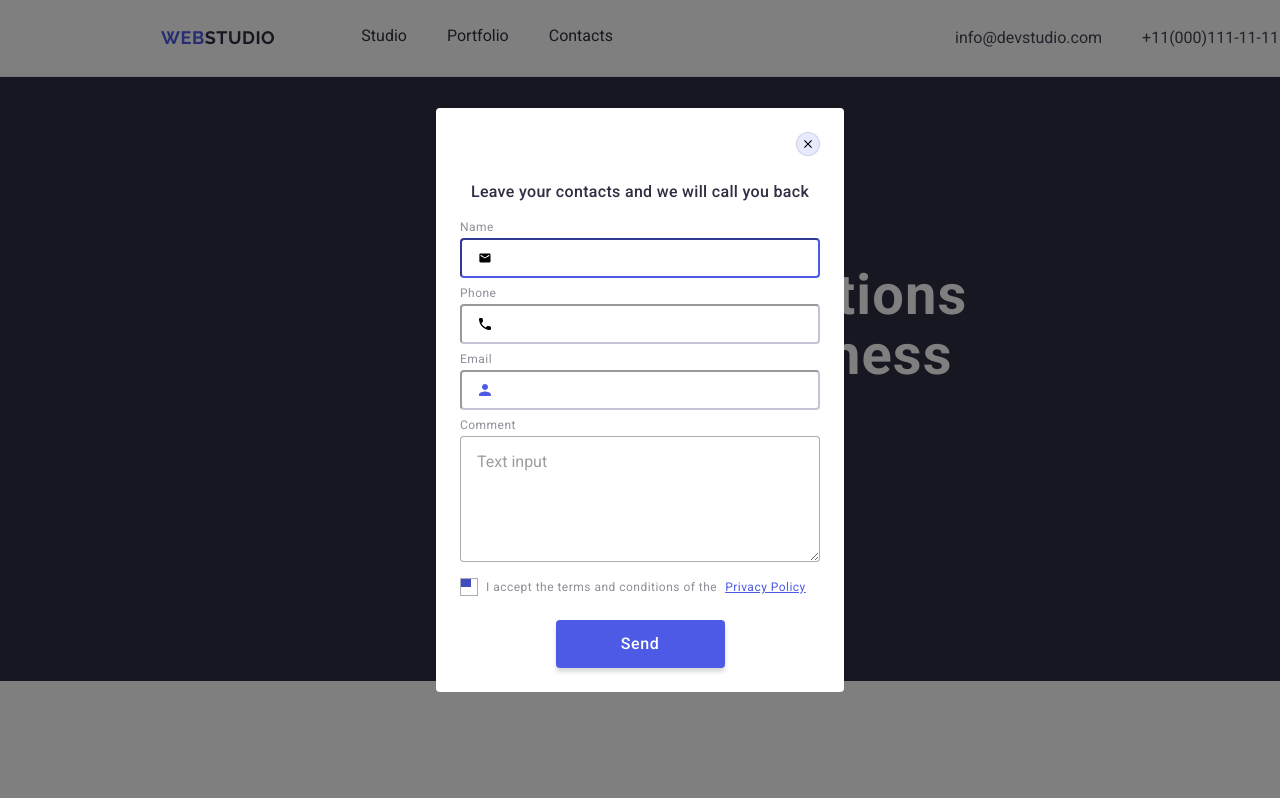
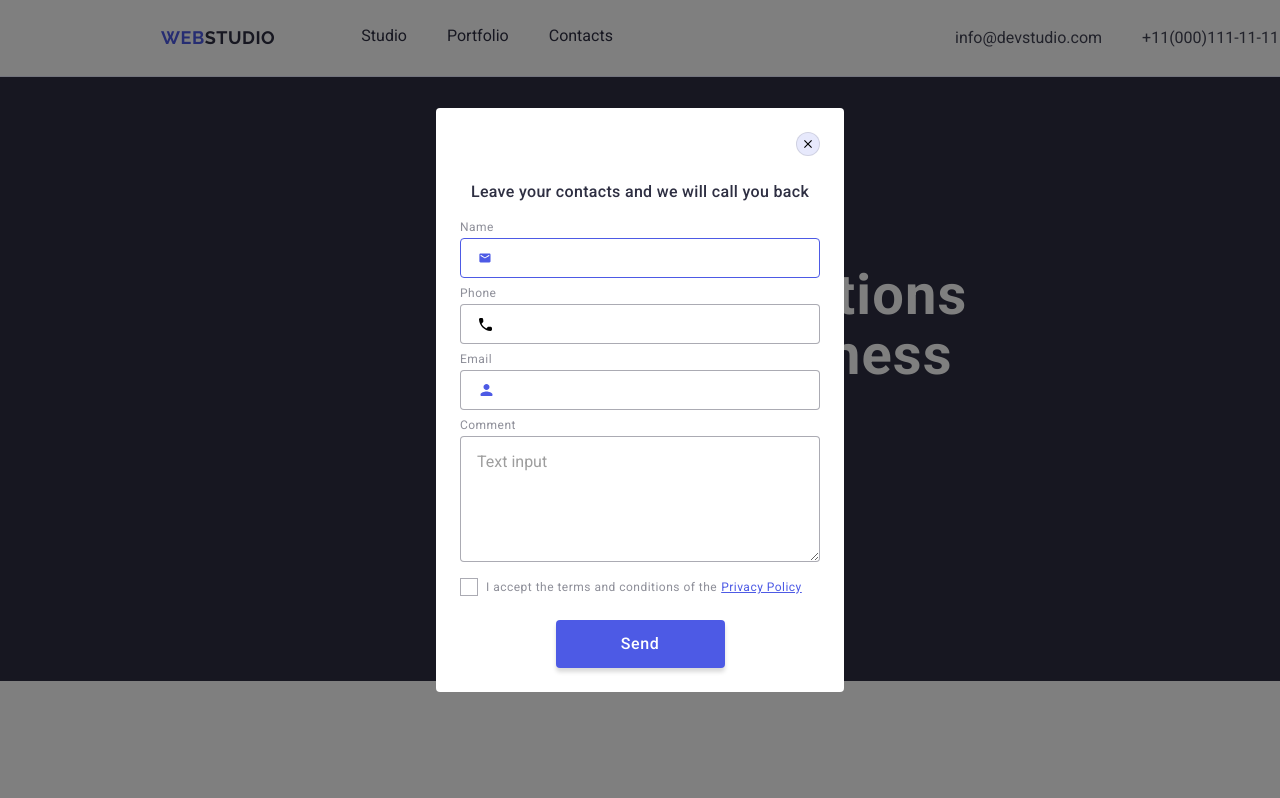
Before and after one commit to fuaterbey/goit-markup-hw-05, a plain HTML site: page index.html in a window 1280 px wide. Shown: the top 798 px of the page. Drawn offline with nearby package versions, Linux system fonts and the light colour scheme.

Commit message:
css is updated.

```diff
--- a/css/styles.css
+++ b/css/styles.css
@@ -56,7 +56,12 @@ body {
 
 }
 
+.form-close-icon {
 
+    width: 8px;
+    height: 8px;
+
+}
 
 /*
 --------------------------------------------------------------------------
@@ -71,22 +76,18 @@ SADECE ICON ÜZERİNE GELİNDİĞİNDE ARKA FON'LA BİRLİKTE DEĞİŞİM İSTİ
 --------------------------------------------------------------------------
 */
 
+.form-closing:hover {
+    background-color: rgba(64, 75, 191, 1);
+    transition-duration: 250ms;
+    transition-timing-function: cubic-bezier(0.4, 0, 0.2, 1);
+
+}
 
 .form-closing:hover .form-close-icon {
     fill: white;
     transition-duration: 250ms;
     transition-timing-function: cubic-bezier(0.4, 0, 0.2, 1);
 }
-
-
-.form-close-icon {
-
-    width: 8px;
-    height: 8px;
-
-  }
-
-
 
 .baslik-modal{
     font-weight: 500;
@@ -116,21 +117,13 @@ SADECE ICON ÜZERİNE GELİNDİĞİNDE ARKA FON'LA BİRLİKTE DEĞİŞİM İSTİ
     color: #212121;
     width: 360px;
     height: 40px;
+    border: 1px solid rgba(46, 47, 66, 0.4);
 
-    border-color: rgba(46, 47, 66, 0.4);
     border-radius: 4px;
     font-family: inherit;
     font-size: 16px;
     outline: none;
 
-}
-
-.form-input:hover, .form-input:focus {
-    border-color: rgba(77, 90, 229, 1);
-}
-
-.form-input::placeholder {
-    color: #9e9e9e;
 }
 
 
@@ -153,9 +146,16 @@ SADECE ICON ÜZERİNE GELİNDİĞİNDE ARKA FON'LA BİRLİKTE DEĞİŞİM İSTİ
     color: rgba(142, 143, 153, 1);
 }
 
-.form-name-icon,
-.form-email-icon,
-.form-phone-icon {
+.form-input:hover,
+.form-input:focus {
+    border-color: rgba(77, 90, 229, 1);
+}
+
+.form-input::placeholder {
+    color: #9e9e9e;
+}
+
+.form-name-icon {
 
     position: absolute;
     width: 12px;
@@ -164,11 +164,33 @@ SADECE ICON ÜZERİNE GELİNDİĞİNDE ARKA FON'LA BİRLİKTE DEĞİŞİM İSTİ
     left: 19px;
 }
 
-.form-input:focus + .form-name-icon {
+.form-phone-icon {
 
-    color: rgba(77, 90, 229, 1);
+        position: absolute;
+        width: 13px;
+        height: 13px;
+        top: 32px;
+        left: 19px;
+    }
+
+.form-email-icon {
+
+        position: absolute;
+        width: 15px;
+        height: 12px;
+        top: 32px;
+        left: 19px;
+    }
+
+.form-input:focus + .form-name-icon,
+.form-input:focus + .form-email-icon,
+.form-input:focus + .form-phone-icon {
+
+    fill: rgba(77, 90, 229, 1);
+    border-color: rgba(77, 90, 229, 1);
 
 }
+
 
 .form-textarea {
 
@@ -177,8 +199,7 @@ SADECE ICON ÜZERİNE GELİNDİĞİNDE ARKA FON'LA BİRLİKTE DEĞİŞİM İSTİ
     padding: 16px;
     color: #212121;
     width: 360px;
-
-    border-color: rgba(46, 47, 66, 0.4);
+    border: 1px solid rgba(46, 47, 66, 0.4);
     border-radius: 4px;
     font-family: inherit;
     font-size: 16px;
@@ -212,7 +233,7 @@ SADECE ICON ÜZERİNE GELİNDİĞİNDE ARKA FON'LA BİRLİKTE DEĞİŞİM İSTİ
 
     display: flex;
     flex-direction: row;
-    gap:8px;
+
     align-items: center;
     color: rgba(142, 143, 153, 1);
     font-size: 12px;
@@ -229,19 +250,39 @@ SADECE ICON ÜZERİNE GELİNDİĞİNDE ARKA FON'LA BİRLİKTE DEĞİŞİM İSTİ
 }
 
 .form-tick-icon {
+
+    opacity: 0;
+
     position: absolute;
     width: 10px;
     height: 8px;
+    top: 4px;
+    left: 3px;
 
     color: rgba(244, 244, 253, 1);
+
+
+}
+
+.term-input:checked+.term-label .box-checkbox {
+
     background-color: rgba(64, 75, 191, 1);
 
 }
 
+.term-input:checked+.term-label .form-tick-icon {
+
+    opacity: 1;
+}
+
+.term-text {
+    padding-left: 8px;
+}
 
 .privacy-text {
     color:rgba(77, 90, 229, 1);
     text-decoration: underline;
+    padding-left: 4px;
 
 }
 
--- a/index.html
+++ b/index.html
@@ -115,7 +115,10 @@
                 </svg>
               </div>
 
-              I accept the terms and conditions of the
+              <span class="term-text">
+                I accept the terms and conditions of the
+              </span>
+
               <span class="privacy-text">Privacy Policy</span>
             </label>
           </div>
```
